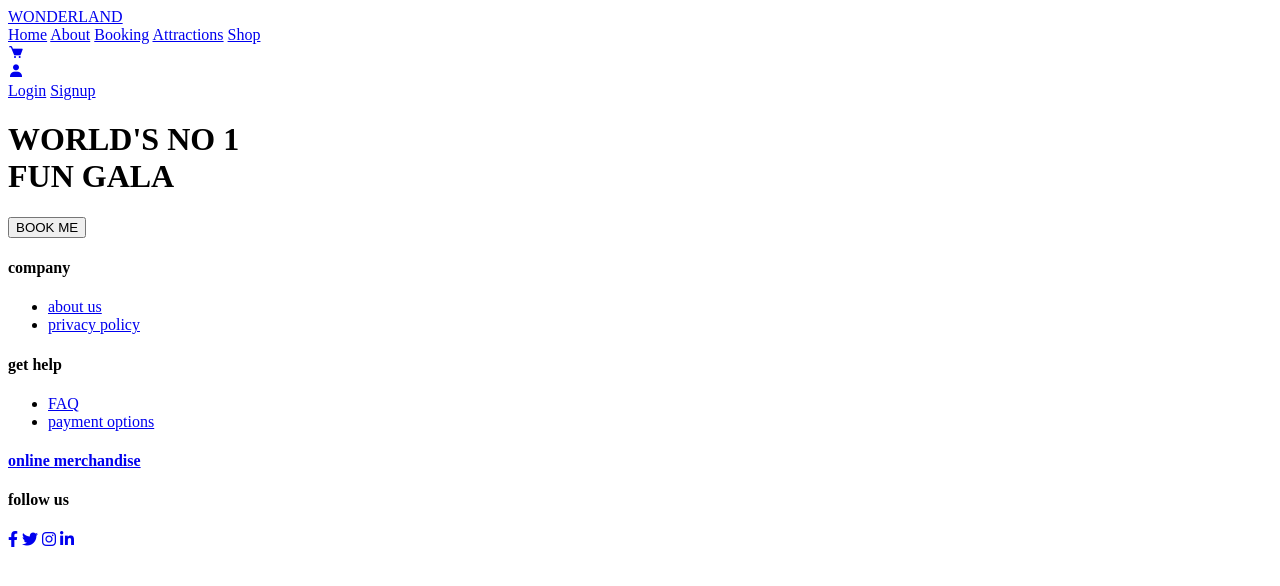
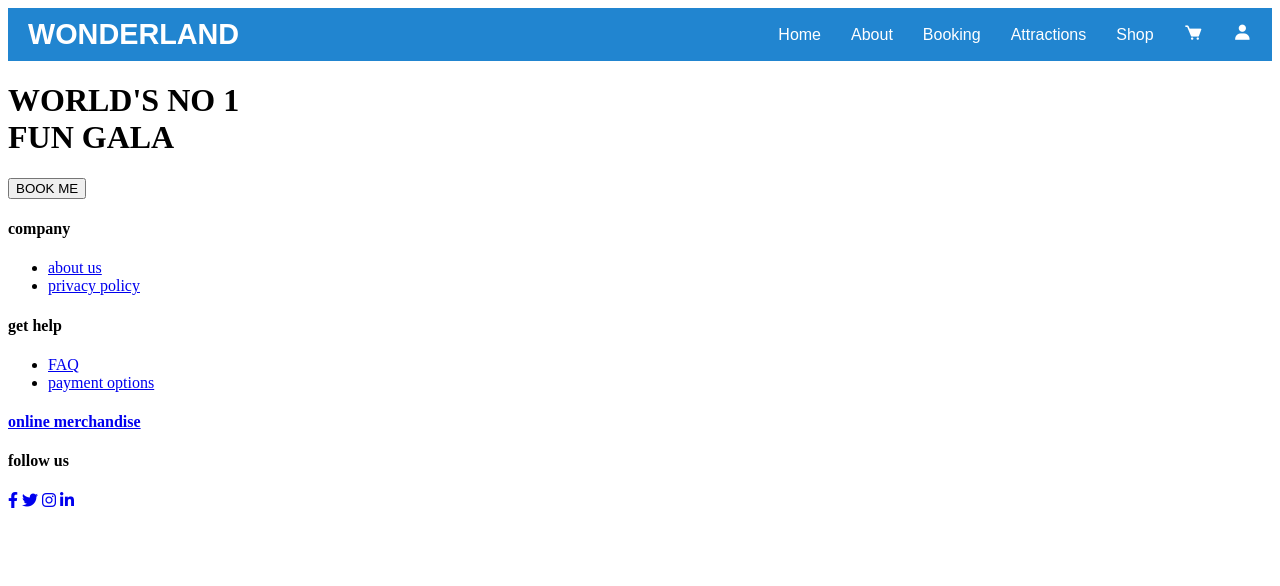
Before and after one commit to KhadeejahMansoor/thrillville, a PHP site: page /index.php in a window 1280 px wide. Shown: the top 586 px of the page. Run offline with PHP 8.4, Linux system fonts and the light colour scheme.

Commit message:
Update header.php

```diff
--- a/header.php
+++ b/header.php
@@ -1,26 +1,116 @@
-<header>
-        <a href="land.php" class="name">WONDERLAND</a>
+<header style="
+    display: flex;
+    justify-content: space-between;
+    align-items: center;
+    background-color: #2185d0;
+    padding: 10px 20px;
+    color: white;
+    font-family: 'Poppins', sans-serif;">
 
-        <div class="items">
-          <a href="index.php">Home</a>
-          <a href="aboutus.php">About</a>
-          <a href="booking3.php">Booking</a>
-          <a href="rides.php">Attractions</a>
+  <!-- Logo -->
+  <a href="land.php" class="name" style="
+      font-size: 1.8em;
+      font-weight: bold;
+      color: white;
+      text-decoration: none;">
+    WONDERLAND
+  </a>
 
-          <a href="shop.php">Shop</a>
-          <div class="nav-icon">
+  <!-- Navigation Menu -->
+  <div class="items" style="
+      display: flex;
+      align-items: center;">
+    <a href="index.php" style="
+        margin: 0 15px;
+        text-decoration: none;
+        color: white;
+        font-size: 1em;">
+      Home
+    </a>
+    <a href="aboutus.php" style="
+        margin: 0 15px;
+        text-decoration: none;
+        color: white;
+        font-size: 1em;">
+      About
+    </a>
+    <a href="booking3.php" style="
+        margin: 0 15px;
+        text-decoration: none;
+        color: white;
+        font-size: 1em;">
+      Booking
+    </a>
+    <a href="rides.php" style="
+        margin: 0 15px;
+        text-decoration: none;
+        color: white;
+        font-size: 1em;">
+      Attractions
+    </a>
+    <a href="shop.php" style="
+        margin: 0 15px;
+        text-decoration: none;
+        color: white;
+        font-size: 1em;">
+      Shop
+    </a>
 
+    <!-- Cart Icon -->
+    <div class="nav-icon" style="margin: 0 15px;">
+      <a href="cart.php" style="text-decoration: none; color: white; font-size: 1.2em;">
+        <i class='bx bxs-cart'></i>
+      </a>
+    </div>
 
-           <a href="cart.php"><i class='bx bxs-cart'></i></a>
+    <!-- Profile Icon -->
+    <div class="profile-icon" style="position: relative; margin-left: 15px;">
+      <a href="#" style="text-decoration: none; color: white; font-size: 1.2em;">
+        <i class="bx bxs-user"></i>
+      </a>
+      <!-- Dropdown Menu -->
+      <div class="profile-options" style="
+          display: none;
+          position: absolute;
+          top: 40px;
+          right: 0;
+          background-color: white;
+          color: #2185d0;
+          border-radius: 5px;
+          box-shadow: 0 4px 8px rgba(0, 0, 0, 0.1);
+          overflow: hidden;
+          z-index: 10;">
+        <a href="loginpage.php" style="
+            display: block;
+            padding: 10px 20px;
+            text-decoration: none;
+            color: #2185d0;
+            font-size: 1em;">
+          Login
+        </a>
+        <a href="signup.php" style="
+            display: block;
+            padding: 10px 20px;
+            text-decoration: none;
+            color: #2185d0;
+            font-size: 1em;">
+          Signup
+        </a>
+      </div>
+    </div>
+  </div>
+</header>
 
-       </div>
-          <div class="profile-icon">
-            <a href="#"><i class="bx bxs-user"></i></a>
-            <div class="profile-options">
-              <a href="loginpage.php">Login</a>
-              <a href="signup.php">Signup</a>
+<script>
+  // Dropdown toggle logic for the profile icon
+  const profileIcon = document.querySelector('.profile-icon');
+  const profileOptions = document.querySelector('.profile-options');
 
-            </div>
-          </div>
-        </div>
-      </header>
+  profileIcon.addEventListener('mouseenter', () => {
+    profileOptions.style.display = 'block';
+  });
+
+  profileIcon.addEventListener('mouseleave', () => {
+    profileOptions.style.display = 'none';
+  });
+</script>
```
